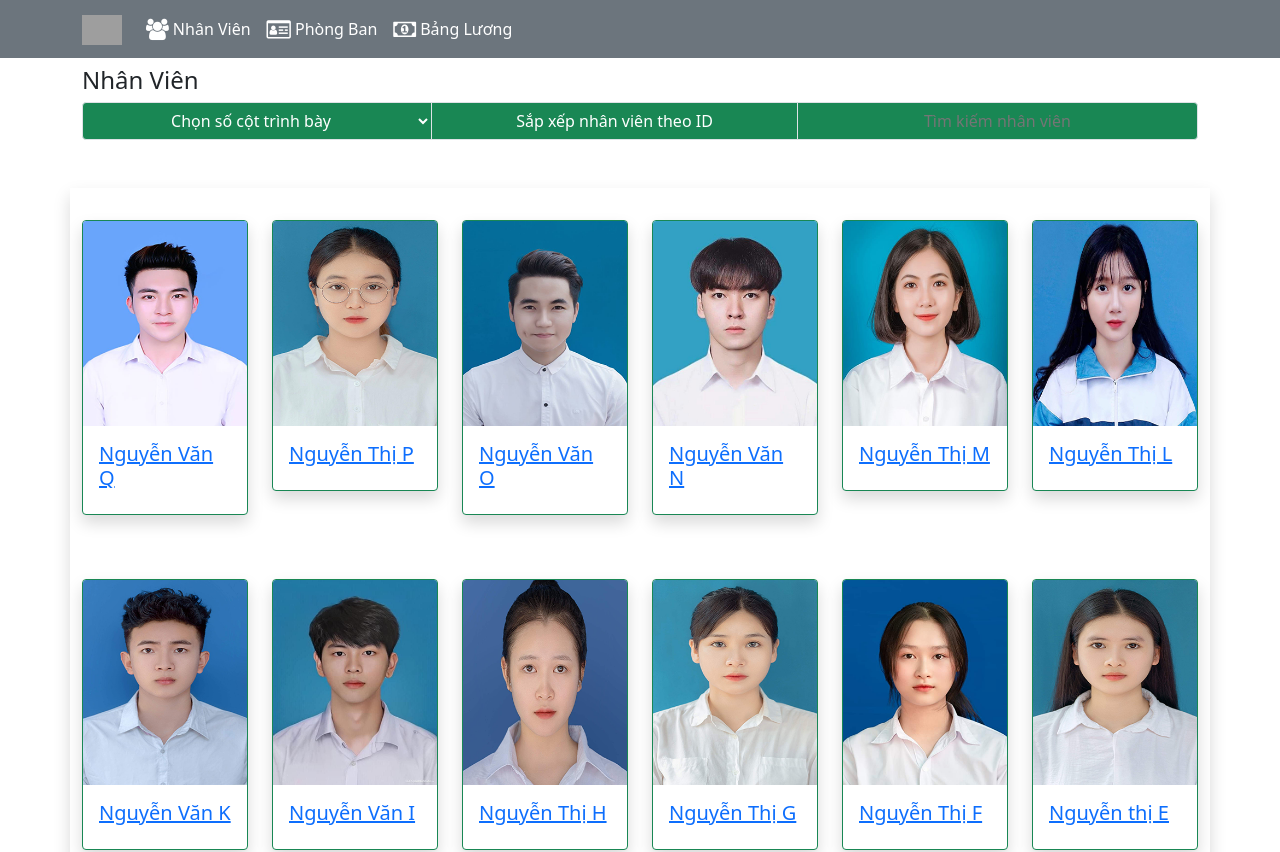
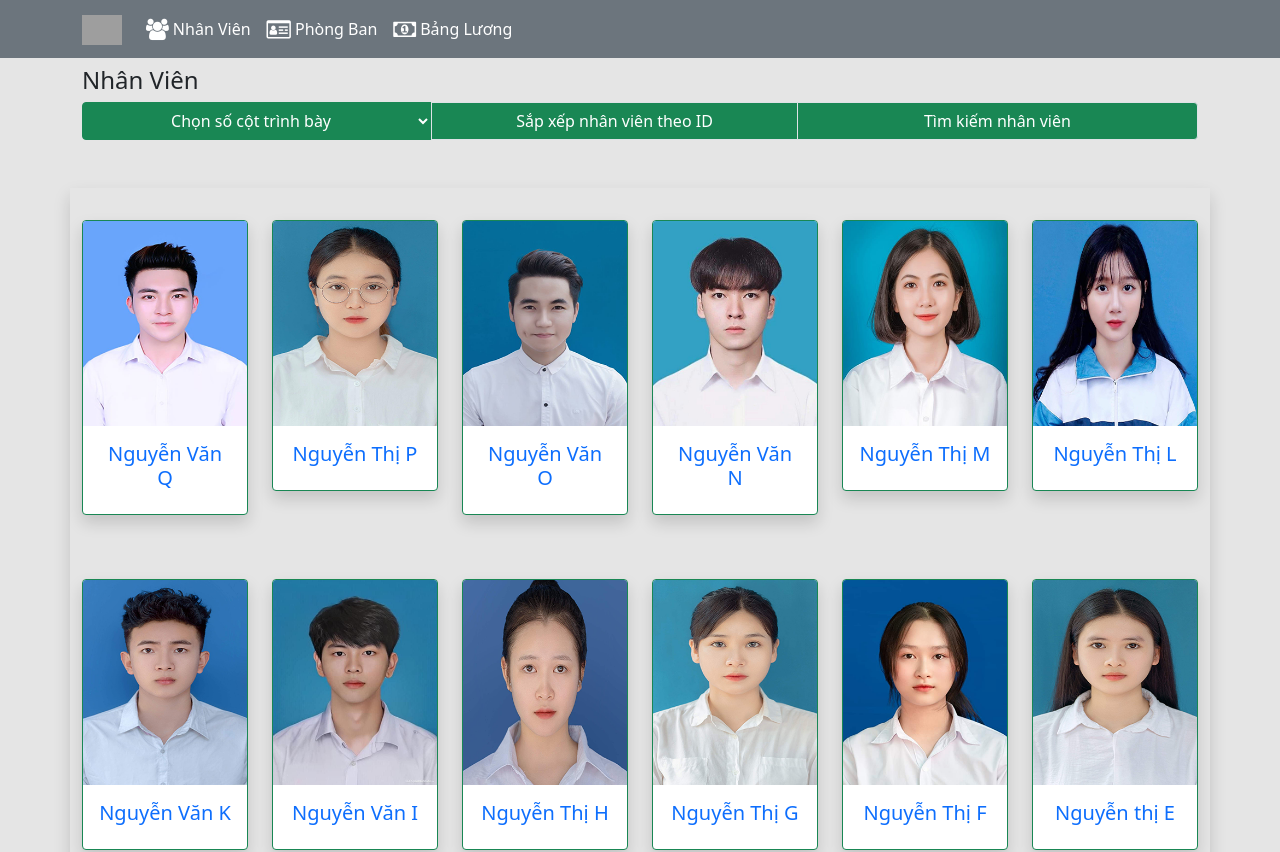
Before and after one commit to MarcellNT/FUNIXReactJSASM, a React (Create React App) app: page /staff in a window 1280 px wide. Shown: the top 852 px of the page. Built offline with nearby package versions, Linux system fonts and the light colour scheme; grey boxes are pictures that could not be loaded.

Commit message:
CSS input

```diff
--- a/src/App.js
+++ b/src/App.js
@@ -1,5 +1,6 @@
 import React from "react";
 import Main from "./component/MainComponent";
+import './App.css';
 import { BrowserRouter } from "react-router-dom";
 // Sử dụng BrowserRouter sử dụng bộ định tuyết History API của HTML để giữ giao diện người dùng đồng bộ với URL
 // BrowserRouter là thành phần cha  lưu trữ bao tất cả các thành phần khác bên trong
--- a/src/component/StaffsListComponent.js
+++ b/src/component/StaffsListComponent.js
@@ -3,7 +3,7 @@ import { Link } from "react-router-dom";
 // staff là một object nên khi truyền làm props phải dùng dấu ngoặc nhọn
 const RenderStaffList = ({ staff }) => (
     // dùng arrow function return ngay
-    <Link to={`/staff/${staff.id}`}>
+    <Link to={`/staff/${staff.id}`} className="text-center text-decoration-none">
         <div className="card border-success mt-3 mb-3 shadow ">
             <img
                 src={staff.image}
@@ -83,9 +83,9 @@ const StaffList = (props) => {
     return (
         <div className="container">
             <h4 className="mt-2">Nhân Viên</h4>
-            <div className="btn-group col-12">
+            <div className="btn-group col-12 ">
                 <select
-                    className="custom-select btn btn-success border text-white"
+                    className="custom-select btn btn-success text-white"
                     //
                     onChange={e => setColumn(e.target.value)}
                 >
@@ -93,7 +93,7 @@ const StaffList = (props) => {
                     {changeColumn}
                 </select>
                 <button
-                    className="btn btn-success border"
+                    className="btn btn-success border "
                     onClick={() => setSortId(!sortId)}
                 >
                     Sắp xếp nhân viên theo ID
--- a/src/index.css
+++ b/src/index.css
@@ -2,3 +2,20 @@ body {
   margin: 0;
   padding: 0;
 }
+.wrapper {
+  background-color: rgba(0, 0, 0, 0);
+  background-color: rgba(0, 0, 0, 0.1);
+}
+button:hover,
+.staff-list:hover {
+
+  background-color: rgb(31, 167, 103) !important;
+}
+.btn-group {
+  display: flex;
+  flex-wrap: wrap;
+  justify-content: center;
+}
+*::-webkit-input-placeholder {
+   color: rgb(255, 255, 255);
+}
```
